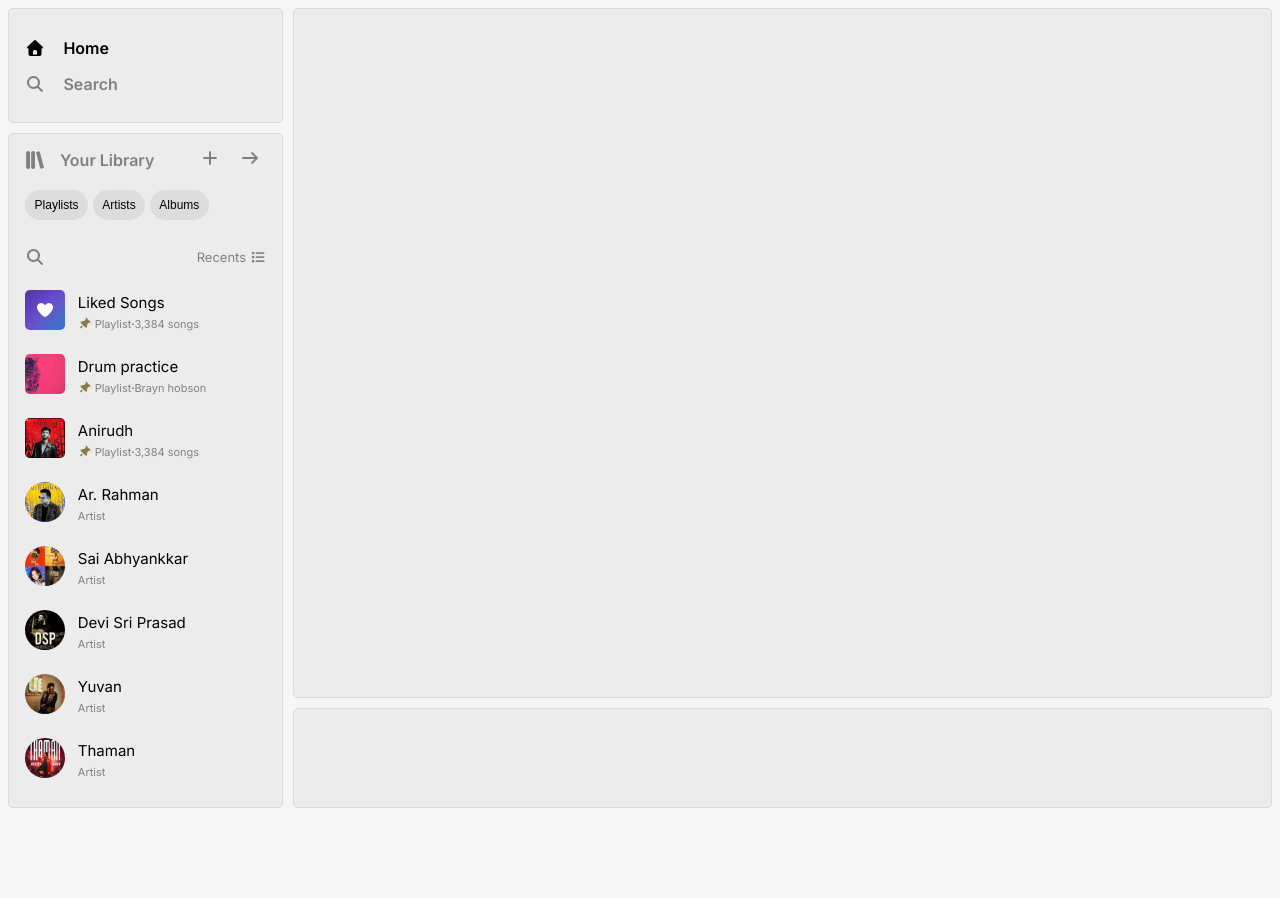
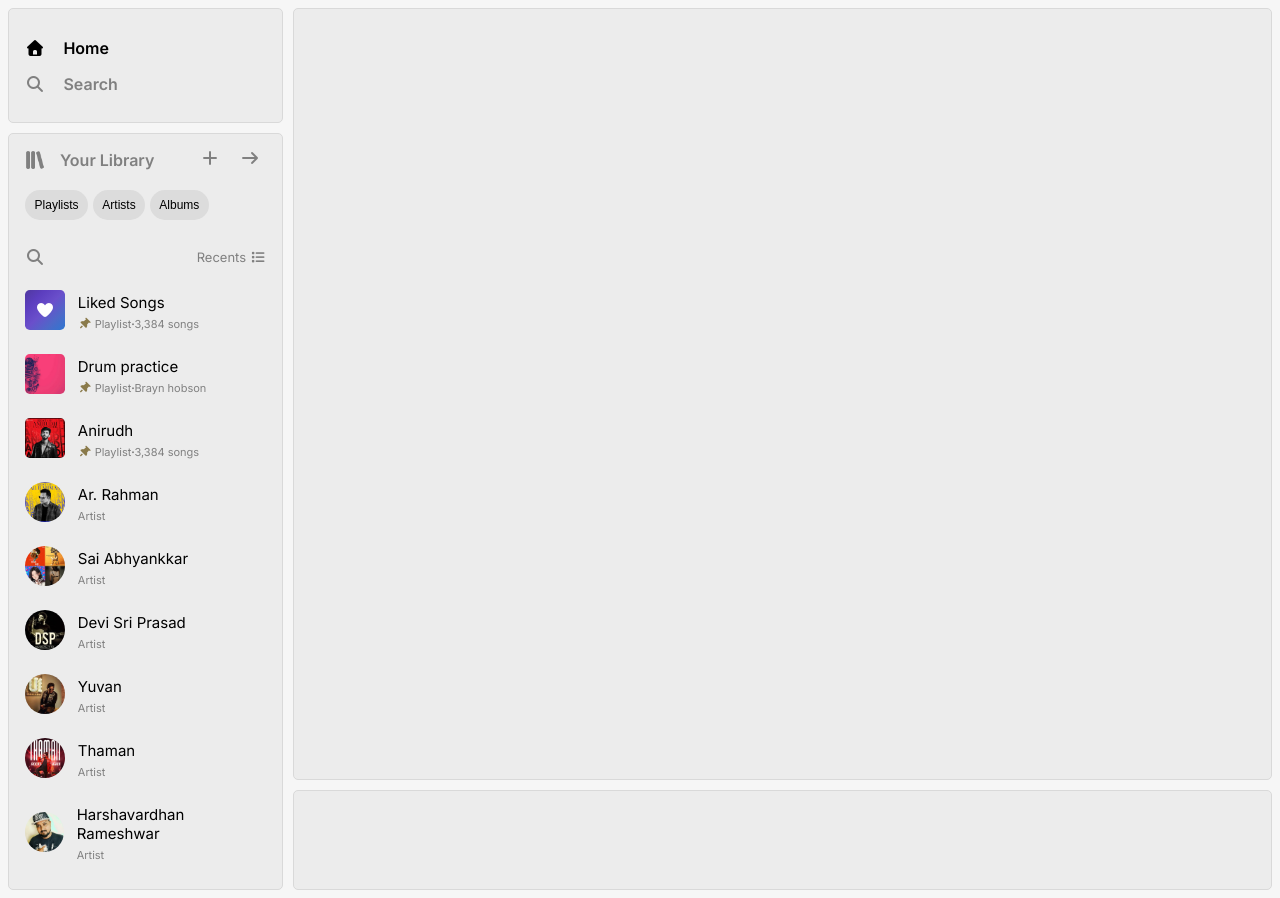
Before and after one commit to bittugurrala/Spotify_clone, a plain HTML site: page index.html in a window 1280 px wide. Before the commit the page ends 816 px from the top, so only its background shows below. Drawn offline with Linux system fonts and the light colour scheme.

Commit message:
Updated artists profiles

```diff
--- a/index.html
+++ b/index.html
@@ -136,6 +136,16 @@
                         </span>
                     </div>
                 </div>
+                <div class="playlist">
+                    <div class = "list8 thumbnail thumbnail2">
+                    </div>
+                    <div class = "desc">
+                        <p>Harshavardhan Rameshwar</p>
+                        <span class = "count">
+                            <p class = "songs-count">Artist</p>
+                        </span>
+                    </div>
+                </div>
             </div>
 
 
--- a/style.css
+++ b/style.css
@@ -19,7 +19,7 @@ body{
 }
 
 .layout{
-    height: 100vh;
+    min-height: 100vh;
     display: grid;
     grid-template-columns: 275px 1fr;
     grid-template-rows: 115px 1fr 100px;
@@ -220,6 +220,10 @@ body{
     background-image: url("assests/Thaman.png");
     background-size: cover;
 }
+.list8{
+    background-image: url("assests/Harsha.png");
+    background-size: cover;
+}
 
 
 .main-container{
```
Also changed, not shown: assests/Harsha.png (added).
